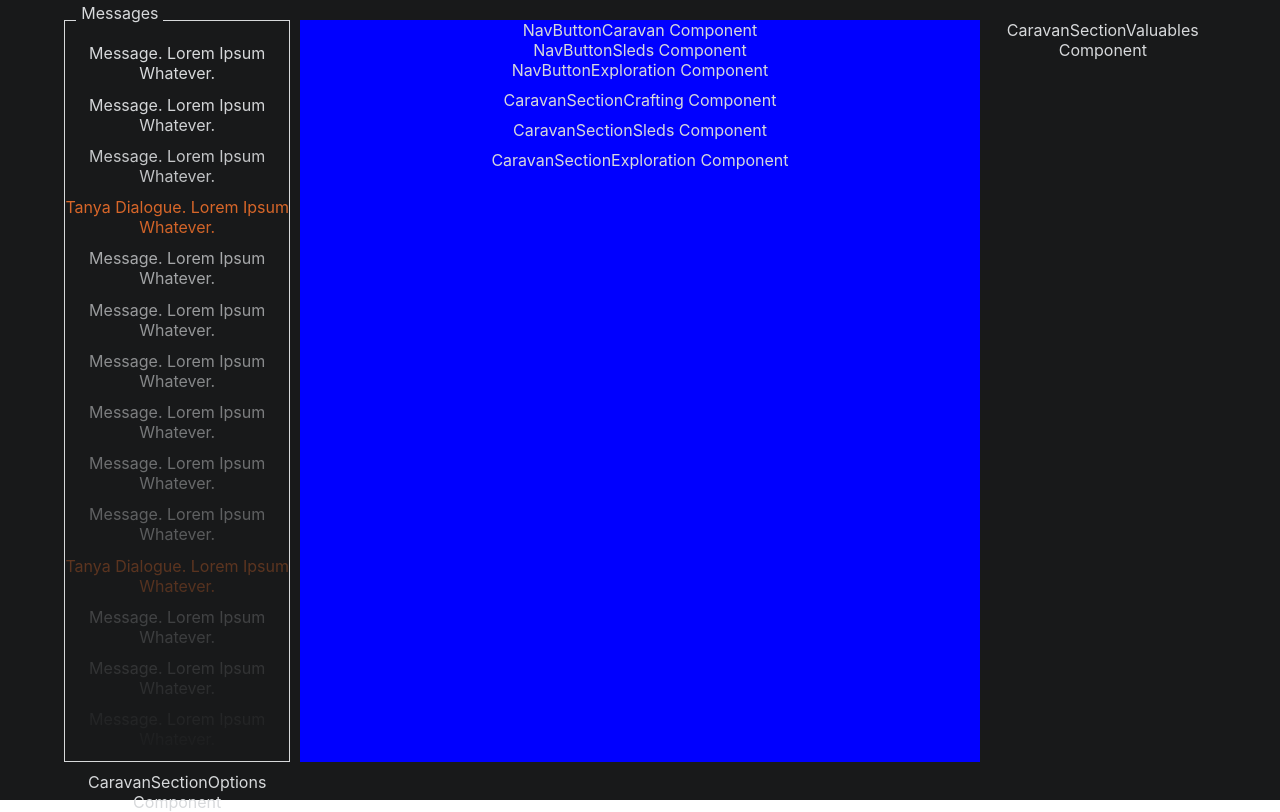
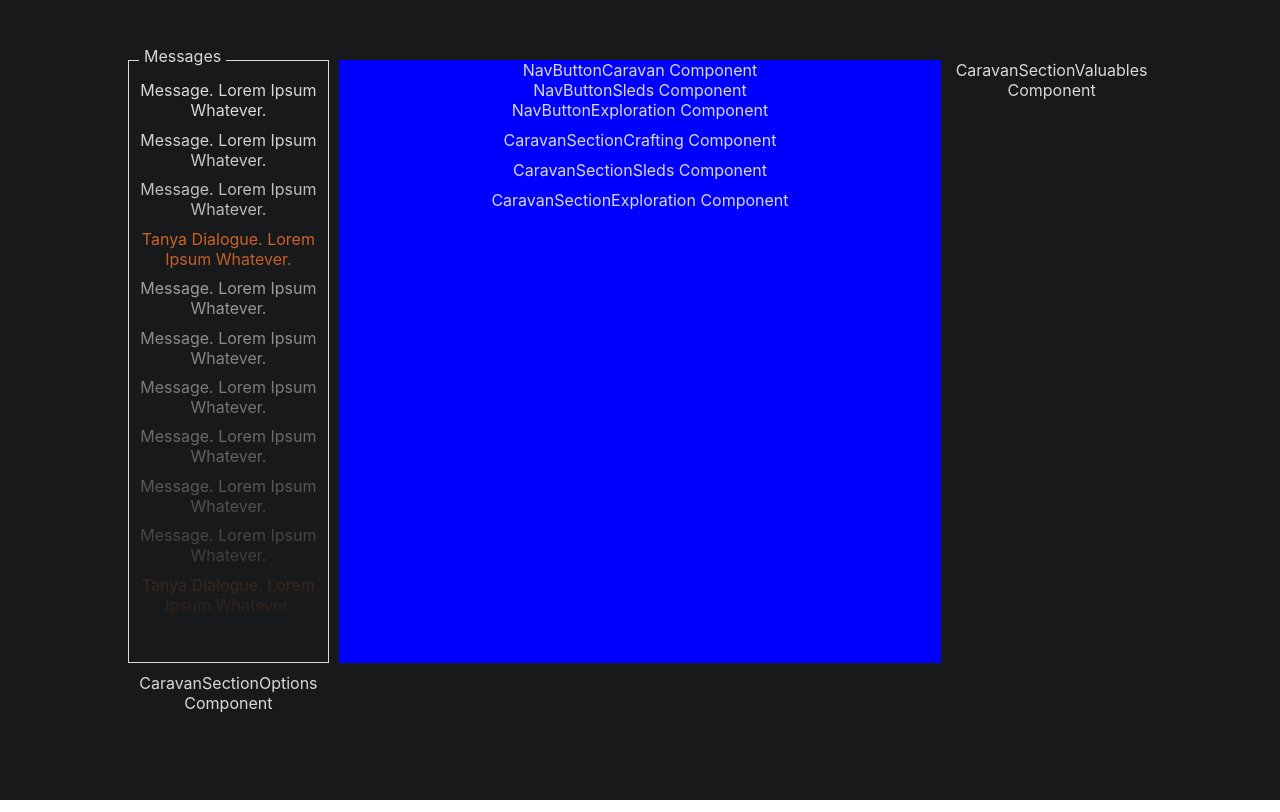
Before and after one commit to EthanPHall/rime-and-rust-ts, a React (Create React App) app: page / in a window 1280 px wide. Built offline with nearby package versions, Linux system fonts and the light colour scheme.

Commit message:
Messages now don't overflow and the SectionLabel can be displayed at the same time.

```diff
--- a/src/components/messages/Messages/Messages.css
+++ b/src/components/messages/Messages/Messages.css
@@ -1,6 +1,11 @@
 .messages {
     padding-top: 5%;
     padding-bottom: 5%;
+    padding-left: 5px;
+    padding-right: 5px;
+
+    max-height: 90%;
+    overflow: hidden;
 }
 
 .messages div{
--- a/src/components/messages/Messages/Messages.tsx
+++ b/src/components/messages/Messages/Messages.tsx
@@ -19,6 +19,15 @@ const Messages: FC<MessagesProps> = () => (
     <div>Message. Lorem Ipsum Whatever.</div>
     <div>Message. Lorem Ipsum Whatever.</div>
     <div>Message. Lorem Ipsum Whatever.</div>
+    <div>Message. Lorem Ipsum Whatever.</div>
+    <div>Message. Lorem Ipsum Whatever.</div>
+    <div>Message. Lorem Ipsum Whatever.</div>
+    <div>Message. Lorem Ipsum Whatever.</div>
+    <div>Message. Lorem Ipsum Whatever.</div>
+    <div>Message. Lorem Ipsum Whatever.</div>
+    <div>Message. Lorem Ipsum Whatever.</div>
+    <div>Message. Lorem Ipsum Whatever.</div>
+    <div>Message. Lorem Ipsum Whatever.</div>
   </div>
 );
 
--- a/src/components/messages/MessagesParent/MessagesParent.css
+++ b/src/components/messages/MessagesParent/MessagesParent.css
@@ -2,4 +2,17 @@
     position: relative;
 
     border: 1px solid var(--outline-color);
-}
+
+    /*
+    These next two rules are necessary because otherwise
+    I would need to set the overflow to hidden to keep
+    excess messages from increasing the size of this
+    component. The issue with that is that it cuts off
+    the SectionLabel componennt, which is partly outside
+    of this one and so gets hidden. This solution needs to
+    be used in conjunction with limiting the Messages
+    component's height.
+    */
+    min-height: 0;
+    min-width: 0;
+  }
--- a/src/components/misc/SectionLabel/SectionLabel.css
+++ b/src/components/misc/SectionLabel/SectionLabel.css
@@ -6,6 +6,7 @@
 
     padding-left: 5px;
     padding-right: 5px;
+    text-align: center;
 
     background-color: var(--background-color);
 }
--- a/src/variables.css
+++ b/src/variables.css
@@ -1,6 +1,6 @@
 :root{
-    --standard-section-height: 95%;
-    --standard-section-width: 90%;
+    --standard-section-height: 85%;
+    --standard-section-width: 80%;
     --standard-gap: 10px;
 
     --background-color: #18191a;
```
